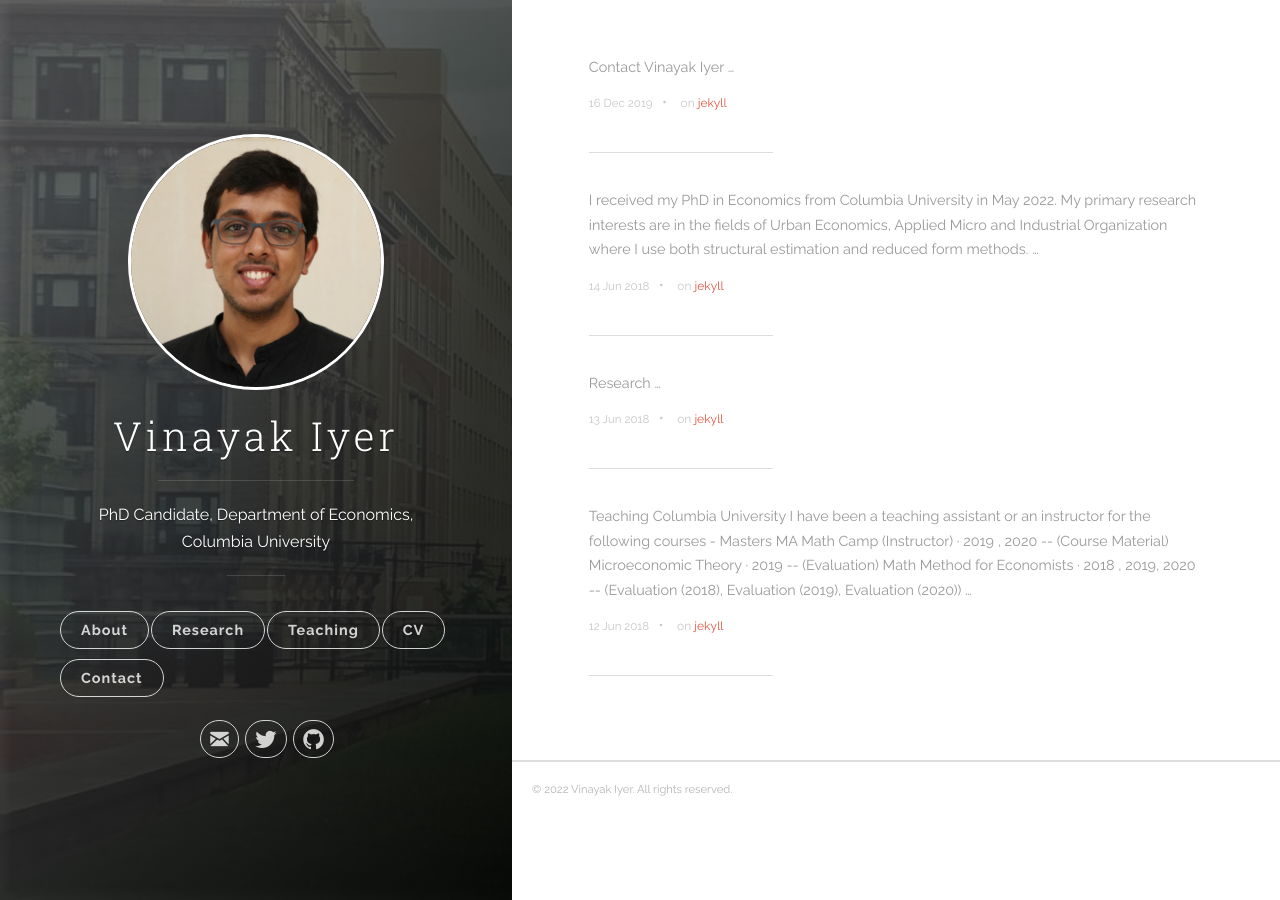
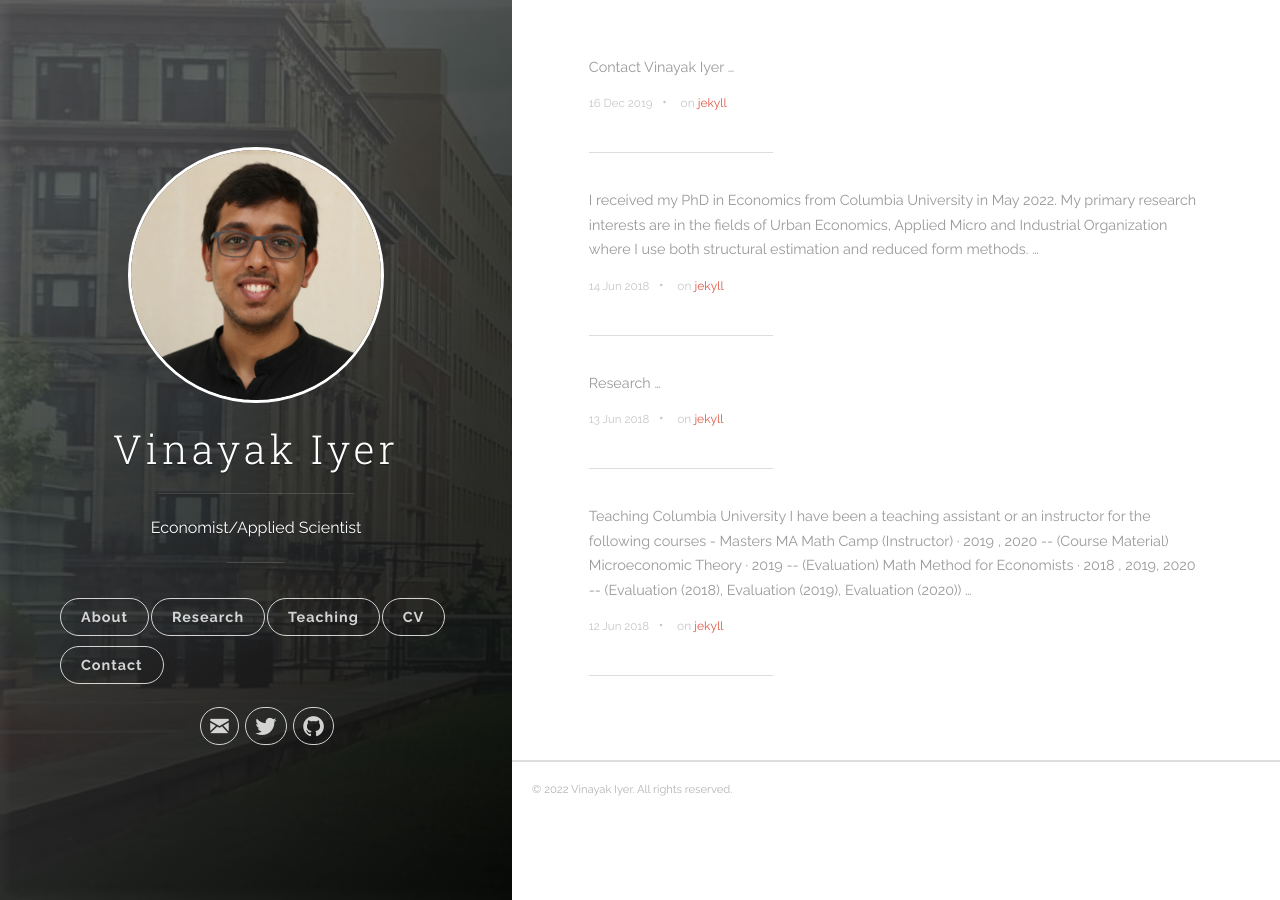
Before and after one commit to vinayakiyer/vinayakiyer.github.io, a Jekyll site: the page built from index.html, in a window 1280 px wide. Built offline with Jekyll 4.4.1, drawn with Linux system fonts in a browser that asks for light colours; the list of posts is cut into pages by our own code.

Commit message:
Update _config.yml

```diff
--- a/_config.yml
+++ b/_config.yml
@@ -1,6 +1,6 @@
 # Site settings
 title: Vinayak Iyer
-description: PhD Candidate, Department of Economics, Columbia University
+description: Economist/Applied Scientist
 url: 'https://vinayakiyer.github.io'
 baseurl: ""
 google_analytics: 'UA-154586808-1'
```
